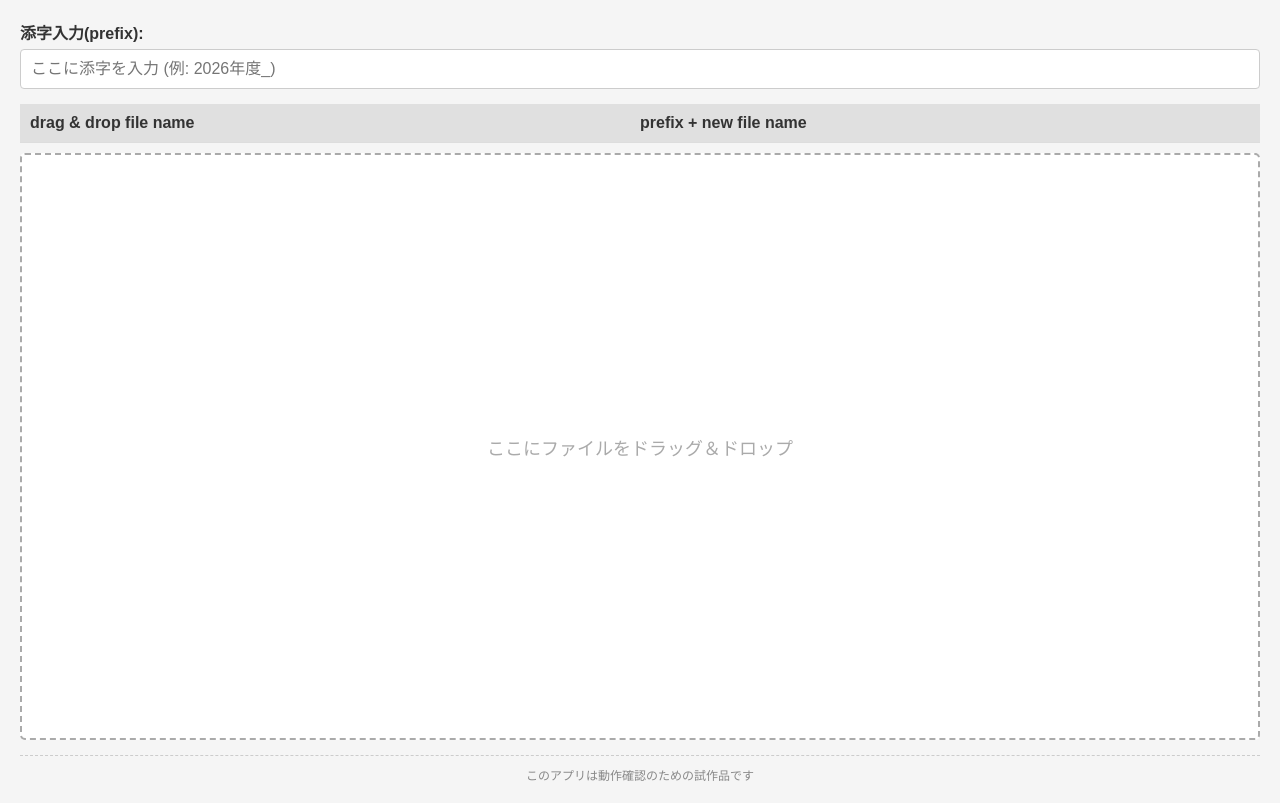
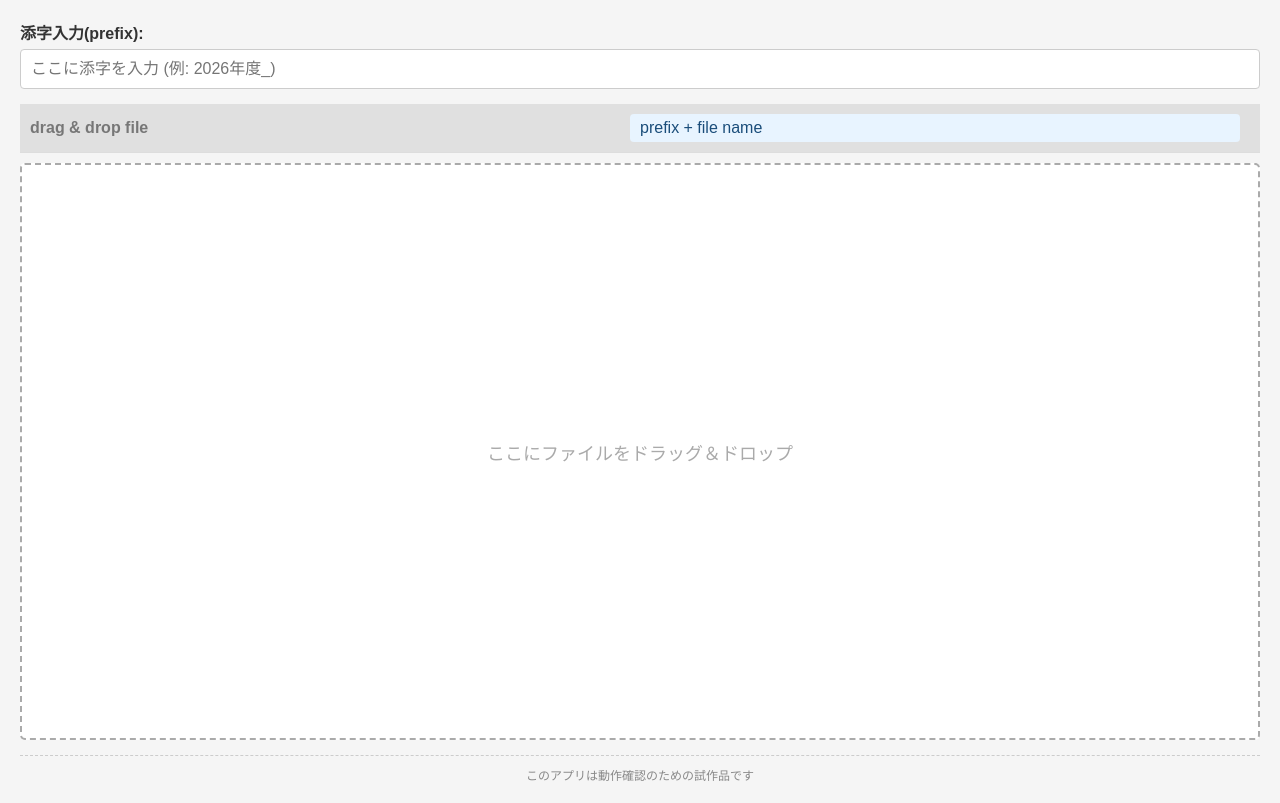
Before and after one commit to kzhkAKT/renamer, a website built with Vite: page file_path/frontend/index.html in a window 1280 px wide. Built offline with nearby package versions, Linux system fonts and the light colour scheme.

Commit message:
Update color palett

```diff
--- a/file_path/frontend/index.html
+++ b/file_path/frontend/index.html
@@ -14,8 +14,8 @@
         </div>
 
         <div class="list-header">
-            <div class="col">drag & drop file name</div>
-            <div class="col">prefix + new file name</div>
+            <div class="col col-old">drag & drop file</div>
+            <div class="col col-new">prefix + file name</div>
         </div>
 
         <div id="drop-zone">
--- a/file_path/frontend/src/main.js
+++ b/file_path/frontend/src/main.js
@@ -45,12 +45,14 @@ function updateList() {
         const row = document.createElement('div');
         row.className = 'list-row';
 
+        // ★変更前（左側）のカラム作成： 'col-old' という目印を追加
         const oldNameCol = document.createElement('div');
-        oldNameCol.className = 'col';
+        oldNameCol.className = 'col col-old';
         oldNameCol.textContent = fileName;
 
+        // ★変更後（右側）のカラム作成： 'col-new' という目印を追加
         const newNameCol = document.createElement('div');
-        newNameCol.className = 'col';
+        newNameCol.className = 'col col-new';
         newNameCol.textContent = prefix + fileName;
 
         row.appendChild(oldNameCol);
--- a/file_path/frontend/src/style.css
+++ b/file_path/frontend/src/style.css
@@ -1,5 +1,5 @@
 body {
-    font-family: 'Hiragino Sans', 'Meiryo', sans-serif; /* OS標準の日本語フォントを自動適用 */
+    font-family: 'Hiragino Sans', 'Meiryo', sans-serif;
     margin: 0;
     padding: 20px;
     background-color: #f5f5f5;
@@ -12,6 +12,7 @@ body {
     height: 90vh;
 }
 
+/* 添字入力エリア */
 .header {
     margin-bottom: 15px;
 }
@@ -26,23 +27,48 @@ body {
     border-radius: 4px;
 }
 
+/* リスト全体のレイアウト */
 .list-header, .list-row {
     display: flex;
     padding: 10px;
     border-bottom: 1px solid #ddd;
 }
 
+/* リストの見出し */
 .list-header {
     font-weight: bold;
     background-color: #e0e0e0;
 }
 
+/* カラム（列）の基本設定 */
 .col {
     flex: 1;
     overflow: hidden;
     text-overflow: ellipsis;
     white-space: nowrap;
     padding-right: 10px;
+    display: flex;
+    align-items: center; /* 文字を縦方向の中央に揃える */
+}
+
+/* データ行（ファイル名のリスト）の背景 */
+.list-row {
+    background-color: #fff;
+}
+
+/* ★追加：変更前（左側）のデザイン */
+.col-old {
+    color: #777; /* 少しグレーにしてトーンダウン */
+}
+
+/* ★追加：変更後（右側）のデザイン */
+.col-new {
+    background-color: #e8f4ff; /* 優しいライトブルーの背景 */
+    color: #1a4d7a; /* 文字色も青系統の暗い色にして視認性を確保 */
+    font-weight: 500; /* 少し太字にして強調 */
+    border-radius: 4px; /* 角に丸みをつける */
+    padding: 5px 10px; /* 背景色の中の余白を調整して見やすく */
+    margin-right: 10px;
 }
 
 /* ドラッグ＆ドロップ領域のデザイン */
@@ -63,6 +89,7 @@ body {
     border-color: #0078d7;
 }
 
+/* 「ここにファイルをドラッグ＆ドロップ」の文字 */
 #placeholder-text {
     position: absolute;
     top: 50%;
@@ -73,7 +100,7 @@ body {
     pointer-events: none;
 }
 
-/* ★ここに追加：注意書きのデザイン */
+/* 試験版の注意書きデザイン */
 .disclaimer {
     text-align: center;
     font-size: 12px;
```
Also changed, not shown: file_path/editme.md (added, +7 -0 lines), file_path/build/windows/icon.ico (added), file_path/build/windows/info.json (added), file_path/frontend/dist/index.html, 12 other files.
